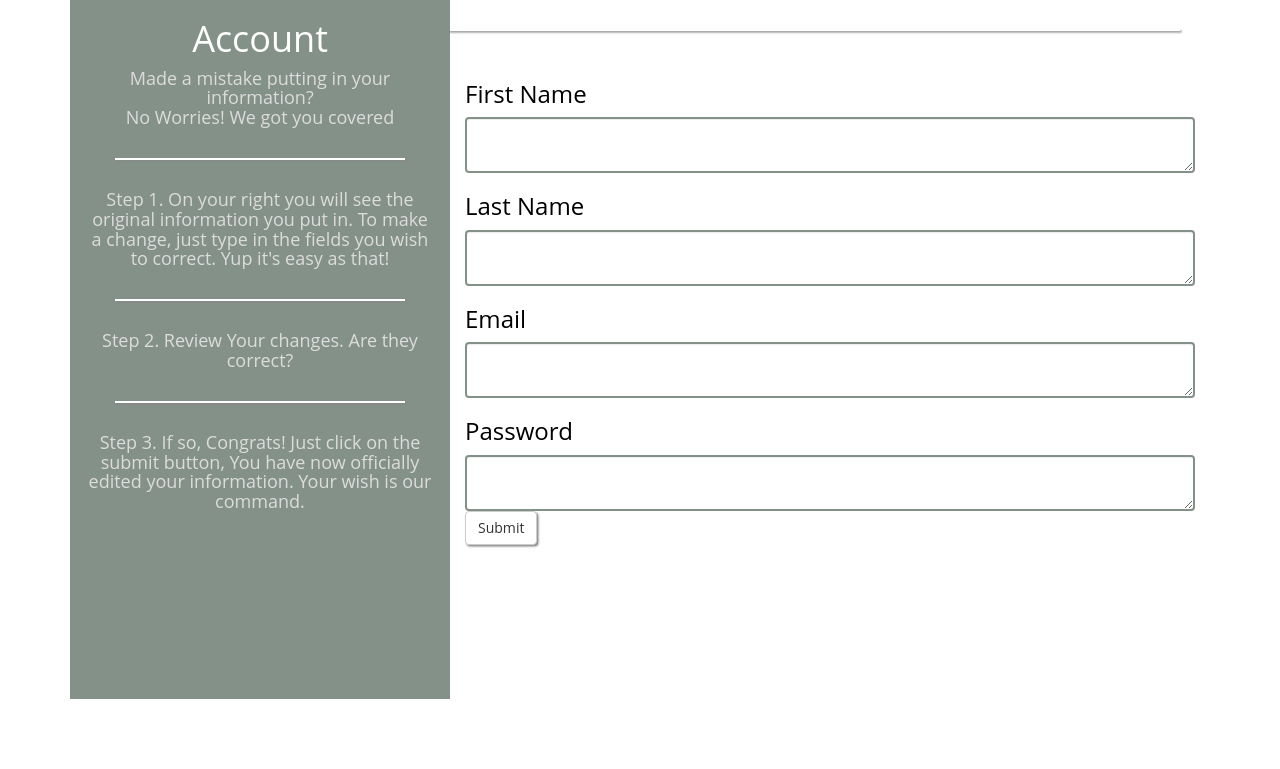
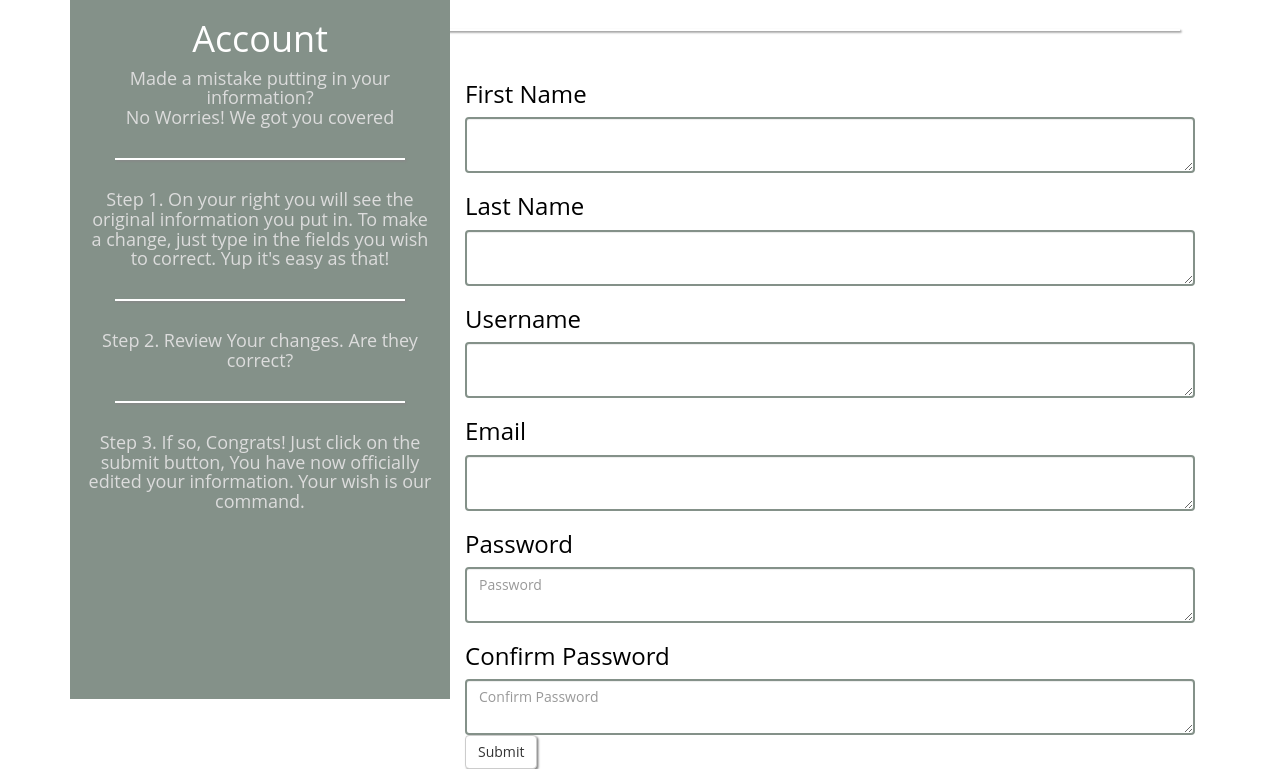
Before and after one commit to joblister/joblister.dev, a PHP site: page /account.php in a window 1280 px wide. Shown: the part 95-864 px from the top of the page. Before the commit the page ends 794 px from the top, so only its background shows below. Run offline with PHP 8.4, Linux system fonts and the light colour scheme; some libraries are stand-ins or nearby versions.

Commit message:
user is able to update their info on account.php and it goes to the database. still some bugs. for instance user added to the database cannot log in.  on user migration added password limit to 256 characters.
also changed the paramater to only 3 on password bind for User.php

```diff
--- a/User.php
+++ b/User.php
@@ -19,7 +19,7 @@ class User extends Model{
         $stmt->bindValue(':last_name', $this->attributes['last_name'], PDO::PARAM_STR);
         $stmt->bindValue(':user_name', $this->attributes['user_name'], PDO::PARAM_STR);
         $stmt->bindValue(':email', $this->attributes['email'], PDO::PARAM_STR);
-        $stmt->bindValue(':password', $this->attributes['password'], password_hash($this->attributes['password'], PASSWORD_DEFAULT));
+        $stmt->bindValue(':password', password_hash($this->attributes['password'], PASSWORD_DEFAULT));
         $stmt->execute();
 
 
--- a/database/user_migration.php
+++ b/database/user_migration.php
@@ -16,7 +16,7 @@ first_name VARCHAR(100) NOT NULL,
 last_name VARCHAR (100) NOT NULL,
 user_name VARCHAR (100) NOT NULL,
 email VARCHAR(100) UNIQUE NOT NULL,
-password VARCHAR(100) NOT NULL,
+password VARCHAR(255) NOT NULL,
 PRIMARY KEY(id)
 
 )
--- a/public/account.php
+++ b/public/account.php
@@ -4,11 +4,78 @@ require_once '../User.php';
 
 
 
+if(!empty($_POST)){
+	$errors = extract(userInput($dbc));
+
+}
+
+function userInput($dbc) {
+	$errors = [];
+
+	try {
+		$first_name = Input::getString('first_name');
+
+	} catch (Exception $e) {
+		$errors['first_name'] = $e->getMessage();
+	}
+
+	try {
+		$last_name = Input::getString('last_name');
+	} catch (Exception $e) {
+		$errors['last_name'] = $e->getMessage();
+	}
+
+	try {
+		$email = Input::getString('email');
+	} catch (Exception $e) {
+		$errors['email'] = $e->getMessage();
+	}
+
+	try {
+		$password = Input::getString('password');
+	} catch (Exception $e) {
+		$errors['password'] = $e->getMessage();
+	}
+
+	try {
+		$user_name = Input::getString('user_name');
+	} catch (Exception $e) {
+		$errors['user_name'] = $e->getMessage();
+	}
+
+	if($_POST['password'] == $_POST['confirm_password']) {
+		var_dump($_POST);
+		echo 'the top is $POST';
+
+	} else {
+		 $errors[] ='passwords do not match. Please try again';
+	}
+	var_dump($errors);
+	echo 'the top is errors';
+
+	if(empty($errors)){
+		$first_name = Input::getString('first_name');
+    	$last_name = Input::getString('last_name');
+    	$user_name = Input::getString('user_name');
+    	$email = Input::getString('email');
+    	$password = password_hash(Input::getString('password'), PASSWORD_DEFAULT);
+
+    	$user = New User;
+		$user->first_name = $first_name;
+		$user->last_name = $last_name;
+		$user->user_name = $user_name;
+		$user->email = $email;
+		$user->password = $password;
+		$user->save();
+		return array('user'=>$user,'errors'=>[]);
 
 
 
+	} else {
+		return array('errors'=>$errors,'user'=>new User);
+	}
 
-
+}
 
 
 
@@ -58,18 +125,32 @@ require_once '../User.php';
  	    <div class='line'>
         </div>
 		<div class="col-md-8">
+			<?php if(!empty($errors)): ?>
+		 		<?php foreach ($errors as $error): ?>
+		 		<h3><?= $error['first_name']?></h3>
+		 		<h3><?= $error['last_name']?></h3>
+		 		<h3><?= $error['user_name']?></h3>
+		 		<h3><?= $error['email']?></h3>
+		 		<h3><?= $error['password']?></h3>
+		 		<?php endforeach; ?>
+		 	<?php endif; ?>
 		<form method="POST">
 
 			<h3 class="sign-placeholders">First Name</h3>
-		    <textarea type="text" class="form-control form1" placeholder="<?=$user->first_name?>"aria-describedby="basic-addon1"></textarea>
+		    <textarea type="text" class="form-control form1" placeholder="<?=$user->first_name?>" name="first_name"aria-describedby="basic-addon1"></textarea>
 		    <h3 class="sign-placeholders">Last Name</h3>
-		    <textarea type="text" class="form-control form1" placeholder="<?=$user->last_name?>"aria-describedby="basic-addon1"></textarea>
+		    <textarea type="text" class="form-control form1" placeholder="<?=$user->last_name?>" name="last_name"aria-describedby="basic-addon1"></textarea>
+		     <h3 class="sign-placeholders">Username</h3>
+		      <textarea type="text" class="form-control form1" placeholder="<?=$user->user_name?>" name="user_name"aria-describedby="basic-addon1"></textarea>
 		    <h3 class="sign-placeholders">Email</h3>
-		    <textarea type="email" class="form-control form1" placeholder="<?=$user->email?>"aria-describedby="basic-addon1"></textarea>
+		    <textarea type="email" class="form-control form1" placeholder="<?=$user->email?>" name="email"aria-describedby="basic-addon1"></textarea>
 		    <h3 class="sign-placeholders">Password</h3>
-		    <textarea type="password" class="form-control form1" placeholder="<?=$user->password?>"aria-describedby="basic-addon1"></textarea>
+		    <textarea type="password" class="form-control form1" placeholder="Password" name="password" aria-describedby="basic-addon1"></textarea>
+		    <h3 class="sign-placeholders">Confirm Password</h3>
+		     <textarea type="password" class="form-control form1" placeholder="Confirm Password" name="confirm_password" aria-describedby="basic-addon1"></textarea>
 		    <button  id="edit-btn" type="submit" class="btn btn-default">Submit</button>
-		<form>
+		</form>
+
 	</div>
 	</div>
 
```
Also changed, not shown: zach_test.php (added, +20 -0 lines).
